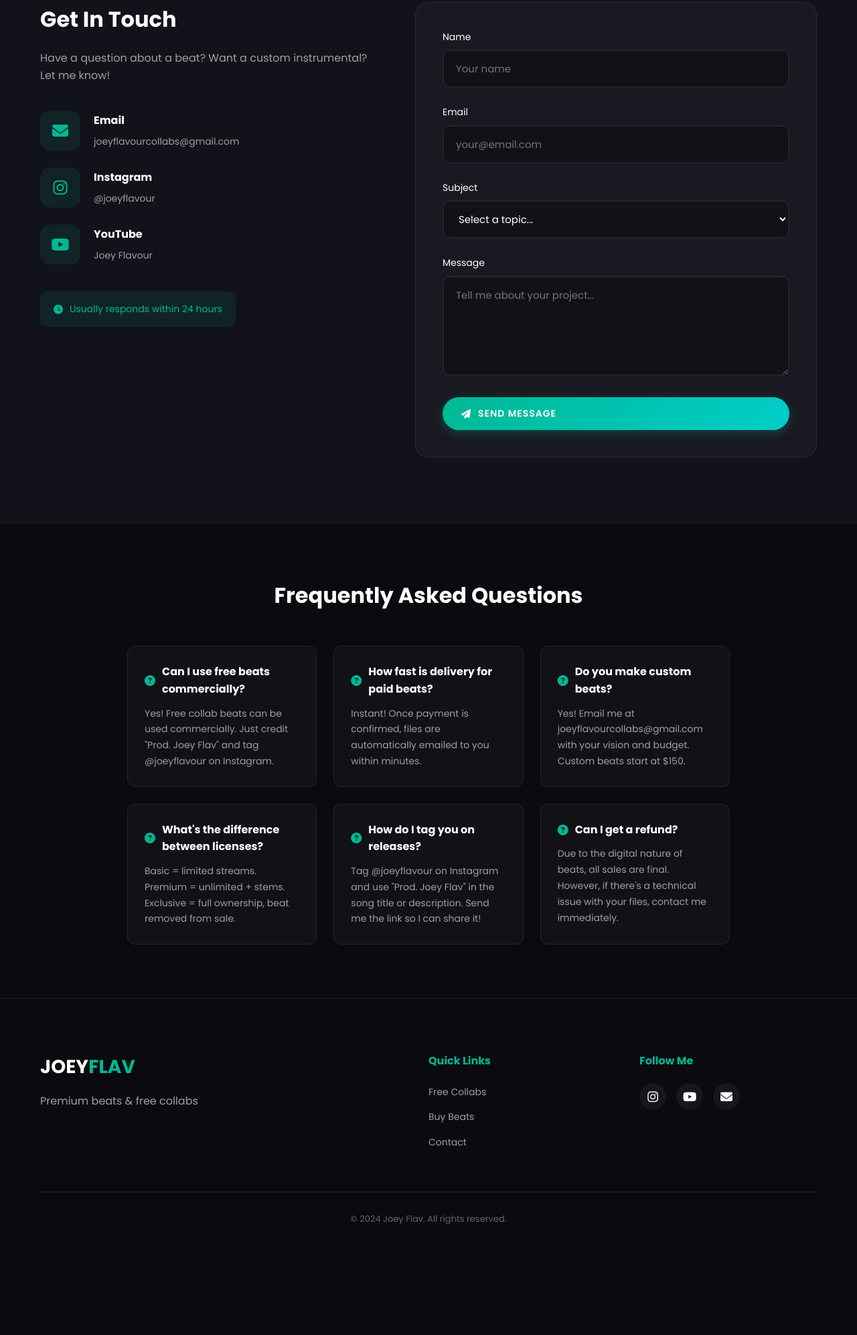
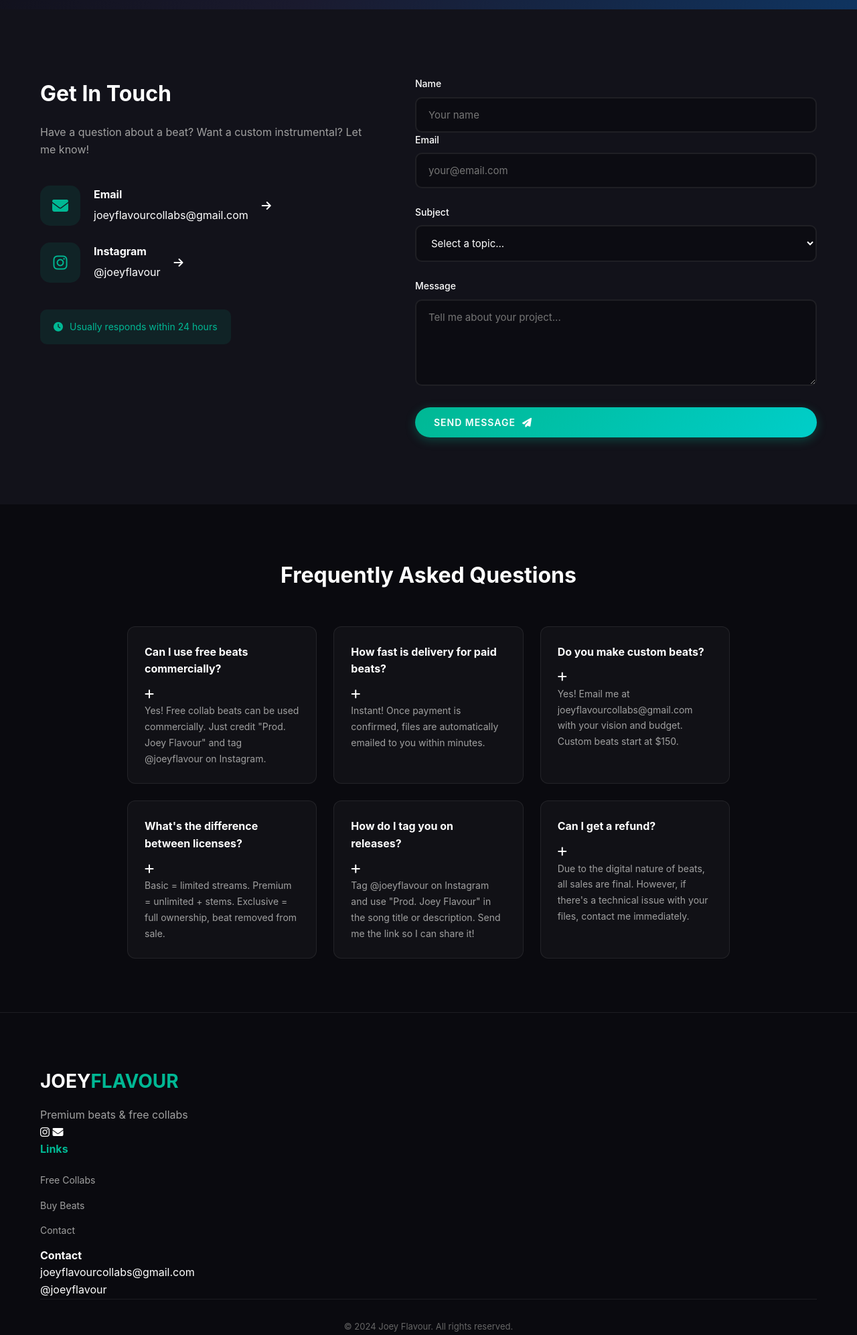
Before and after one commit to joeysbeatscollective-design/joey-s-collab-site, a plain HTML site: page contact.html in a window 1280 px wide. Shown: the part 497-2490 px from the top of the page at 67% size. Before the commit the page ends 2358 px from the top, so only its background shows below. Drawn offline with Linux system fonts and the light colour scheme.

Commit message:
Update contact.html

```diff
--- a/contact.html
+++ b/contact.html
@@ -3,9 +3,9 @@
 <head>
   <meta charset="UTF-8">
   <meta name="viewport" content="width=device-width, initial-scale=1.0">
-  <title>Contact - Joey Flav</title>
-  <link rel="preconnect" href="https://fonts.googleapis.com">
-  <link href="https://fonts.googleapis.com/css2?family=Poppins:wght@300;400;600;700;900&display=swap" rel="stylesheet">
+  <title>Contact - Joey Flavour</title>
+  <meta name="description" content="Contact Joey Flavour for collaborations, custom beats, and business inquiries.">
+
   <link rel="stylesheet" href="https://cdnjs.cloudflare.com/ajax/libs/font-awesome/6.4.0/css/all.min.css">
   <link rel="stylesheet" href="css/style.css">
 </head>
@@ -14,30 +14,47 @@
   <!-- Navigation -->
   <nav class="navbar">
     <div class="container">
-      <div class="logo">
-        <h1>JOEY<span>FLAV</span></h1>
-      </div>
+      <a href="index.html" class="logo">
+        <h1>JOEY<span>FLAVOUR</span></h1>
+      </a>
       <ul class="nav-links">
         <li><a href="index.html">FREE COLLABS</a></li>
         <li><a href="buy.html">BUY BEATS</a></li>
         <li><a href="contact.html" class="active">CONTACT</a></li>
       </ul>
-      <div class="social-icons">
-        <a href="https://instagram.com/joeyflavour" target="_blank"><i class="fab fa-instagram"></i></a>
-        <a href="https://youtube.com/@joeyflavour" target="_blank"><i class="fab fa-youtube"></i></a>
+      <div class="nav-right">
+        <a href="https://instagram.com/joeyflavour" target="_blank" class="social-link">
+          <i class="fab fa-instagram"></i>
+        </a>
+        <a href="mailto:joeyflavourcollabs@gmail.com" class="social-link">
+          <i class="fas fa-envelope"></i>
+        </a>
       </div>
-      <button class="mobile-menu-toggle">
-        <i class="fas fa-bars"></i>
+      <button class="mobile-menu-toggle" aria-label="Toggle menu">
+        <span class="hamburger"></span>
       </button>
     </div>
   </nav>
 
+  <!-- Mobile Menu -->
+  <div class="mobile-menu">
+    <ul>
+      <li><a href="index.html">FREE COLLABS</a></li>
+      <li><a href="buy.html">BUY BEATS</a></li>
+      <li><a href="contact.html">CONTACT</a></li>
+    </ul>
+    <div class="mobile-social">
+      <a href="https://instagram.com/joeyflavour" target="_blank"><i class="fab fa-instagram"></i></a>
+      <a href="mailto:joeyflavourcollabs@gmail.com"><i class="fas fa-envelope"></i></a>
+    </div>
+  </div>
+
   <!-- Hero -->
   <header class="hero hero-small">
-    <div class="hero-overlay"></div>
+    <div class="hero-bg"></div>
     <div class="hero-content">
-      <h1>Let's Connect 🤝</h1>
-      <p>Collaborations • Custom Beats • Business Inquiries</p>
+      <h1 class="hero-title">Let's Connect</h1>
+      <p class="hero-subtitle">Collaborations • Custom Beats • Business Inquiries</p>
     </div>
   </header>
 
@@ -52,35 +69,27 @@
           <p>Have a question about a beat? Want a custom instrumental? Let me know!</p>
 
           <div class="contact-methods">
-            <div class="contact-method">
+            <a href="mailto:joeyflavourcollabs@gmail.com" class="contact-method">
               <div class="method-icon">
                 <i class="fas fa-envelope"></i>
               </div>
               <div class="method-info">
                 <h3>Email</h3>
-                <a href="mailto:joeyflavourcollabs@gmail.com">joeyflavourcollabs@gmail.com</a>
+                <span>joeyflavourcollabs@gmail.com</span>
               </div>
-            </div>
+              <i class="fas fa-arrow-right"></i>
+            </a>
 
-            <div class="contact-method">
+            <a href="https://instagram.com/joeyflavour" target="_blank" class="contact-method">
               <div class="method-icon">
                 <i class="fab fa-instagram"></i>
               </div>
               <div class="method-info">
                 <h3>Instagram</h3>
-                <a href="https://instagram.com/joeyflavour" target="_blank">@joeyflavour</a>
+                <span>@joeyflavour</span>
               </div>
-            </div>
-
-            <div class="contact-method">
-              <div class="method-icon">
-                <i class="fab fa-youtube"></i>
-              </div>
-              <div class="method-info">
-                <h3>YouTube</h3>
-                <a href="https://youtube.com/@joeyflavour" target="_blank">Joey Flavour</a>
-              </div>
-            </div>
+              <i class="fas fa-arrow-right"></i>
+            </a>
           </div>
 
           <div class="response-time">
@@ -90,16 +99,17 @@
         </div>
 
         <!-- Contact Form -->
-        <div class="contact-form-container">
+        <div class="contact-form-wrapper">
           <form id="contact-form" class="contact-form">
+            <div class="form-row">
               <div class="form-group">
                 <label for="name">Name</label>
                 <input type="text" id="name" name="name" required placeholder="Your name">
               </div>
-
               <div class="form-group">
                 <label for="email">Email</label>
                 <input type="email" id="email" name="email" required placeholder="your@email.com">
+              </div>
             </div>
 
             <div class="form-group">
@@ -119,8 +129,9 @@
               <textarea id="message" name="message" rows="5" required placeholder="Tell me about your project..."></textarea>
             </div>
 
-            <button type="submit" class="btn-primary">
-              <i class="fas fa-paper-plane"></i> Send Message
+            <button type="submit" class="btn-primary btn-full">
+              <span>Send Message</span>
+              <i class="fas fa-paper-plane"></i>
             </button>
           </form>
         </div>
@@ -131,37 +142,69 @@
   <!-- FAQ Section -->
   <section class="faq-section">
     <div class="container">
+      <div class="section-header">
         <h2>Frequently Asked Questions</h2>
+      </div>
 
       <div class="faq-grid">
         <div class="faq-item">
-          <h3><i class="fas fa-question-circle"></i> Can I use free beats commercially?</h3>
-          <p>Yes! Free collab beats can be used commercially. Just credit "Prod. Joey Flav" and tag @joeyflavour on Instagram.</p>
+          <div class="faq-question">
+            <h3>Can I use free beats commercially?</h3>
+            <i class="fas fa-plus"></i>
+          </div>
+          <div class="faq-answer">
+            <p>Yes! Free collab beats can be used commercially. Just credit "Prod. Joey Flavour" and tag @joeyflavour on Instagram.</p>
+          </div>
         </div>
 
         <div class="faq-item">
-          <h3><i class="fas fa-question-circle"></i> How fast is delivery for paid beats?</h3>
+          <div class="faq-question">
+            <h3>How fast is delivery for paid beats?</h3>
+            <i class="fas fa-plus"></i>
+          </div>
+          <div class="faq-answer">
             <p>Instant! Once payment is confirmed, files are automatically emailed to you within minutes.</p>
+          </div>
         </div>
 
         <div class="faq-item">
-          <h3><i class="fas fa-question-circle"></i> Do you make custom beats?</h3>
+          <div class="faq-question">
+            <h3>Do you make custom beats?</h3>
+            <i class="fas fa-plus"></i>
+          </div>
+          <div class="faq-answer">
             <p>Yes! Email me at joeyflavourcollabs@gmail.com with your vision and budget. Custom beats start at $150.</p>
+          </div>
         </div>
 
         <div class="faq-item">
-          <h3><i class="fas fa-question-circle"></i> What's the difference between licenses?</h3>
+          <div class="faq-question">
+            <h3>What's the difference between licenses?</h3>
+            <i class="fas fa-plus"></i>
+          </div>
+          <div class="faq-answer">
             <p>Basic = limited streams. Premium = unlimited + stems. Exclusive = full ownership, beat removed from sale.</p>
+          </div>
         </div>
 
         <div class="faq-item">
-          <h3><i class="fas fa-question-circle"></i> How do I tag you on releases?</h3>
-          <p>Tag @joeyflavour on Instagram and use "Prod. Joey Flav" in the song title or description. Send me the link so I can share it!</p>
+          <div class="faq-question">
+            <h3>How do I tag you on releases?</h3>
+            <i class="fas fa-plus"></i>
+          </div>
+          <div class="faq-answer">
+            <p>Tag @joeyflavour on Instagram and use "Prod. Joey Flavour" in the song title or description. Send me the link so I can share it!</p>
+          </div>
         </div>
 
         <div class="faq-item">
-          <h3><i class="fas fa-question-circle"></i> Can I get a refund?</h3>
+          <div class="faq-question">
+            <h3>Can I get a refund?</h3>
+            <i class="fas fa-plus"></i>
+          </div>
+          <div class="faq-answer">
             <p>Due to the digital nature of beats, all sales are final. However, if there's a technical issue with your files, contact me immediately.</p>
+          </div>
         </div>
       </div>
     </div>
@@ -170,54 +213,62 @@
   <!-- Footer -->
   <footer class="footer">
     <div class="container">
-      <div class="footer-content">
+      <div class="footer-main">
         <div class="footer-brand">
-          <h3>JOEY<span>FLAV</span></h3>
+          <h3>JOEY<span>FLAVOUR</span></h3>
           <p>Premium beats & free collabs</p>
+          <div class="footer-social">
+            <a href="https://instagram.com/joeyflavour" target="_blank"><i class="fab fa-instagram"></i></a>
+            <a href="mailto:joeyflavourcollabs@gmail.com"><i class="fas fa-envelope"></i></a>
+          </div>
         </div>
         <div class="footer-links">
-          <h4>Quick Links</h4>
+          <h4>Links</h4>
           <ul>
             <li><a href="index.html">Free Collabs</a></li>
             <li><a href="buy.html">Buy Beats</a></li>
             <li><a href="contact.html">Contact</a></li>
           </ul>
         </div>
-        <div class="footer-social">
-          <h4>Follow Me</h4>
-          <div class="social-icons">
-            <a href="https://instagram.com/joeyflavour" target="_blank"><i class="fab fa-instagram"></i></a>
-            <a href="https://youtube.com/@joeyflavour" target="_blank"><i class="fab fa-youtube"></i></a>
-            <a href="mailto:joeyflavourcollabs@gmail.com"><i class="fas fa-envelope"></i></a>
-          </div>
+        <div class="footer-contact">
+          <h4>Contact</h4>
+          <p><a href="mailto:joeyflavourcollabs@gmail.com">joeyflavourcollabs@gmail.com</a></p>
+          <p><a href="https://instagram.com/joeyflavour" target="_blank">@joeyflavour</a></p>
         </div>
       </div>
       <div class="footer-bottom">
-        <p>&copy; 2024 Joey Flav. All rights reserved.</p>
+        <p>&copy; 2024 Joey Flavour. All rights reserved.</p>
       </div>
     </div>
   </footer>
 
   <script>
-    document.getElementById('contact-form').addEventListener('submit', async (e) => {
+    // Contact form handler
+    document.getElementById('contact-form').addEventListener('submit', (e) => {
       e.preventDefault();
 
       const formData = new FormData(e.target);
       const data = Object.fromEntries(formData);
 
-      // Create email body
-      const subject = encodeURIComponent(`[${data.subject}] Contact from ${data.name}`);
+      const subject = encodeURIComponent(`[${data.subject}] Message from ${data.name}`);
       const body = encodeURIComponent(
         `Name: ${data.name}\n` +
         `Email: ${data.email}\n` +
         `Subject: ${data.subject}\n\n` +
         `Message:\n${data.message}\n\n` +
         `---\n` +
-        `Sent from Joey Flav Beats contact form`
+        `Sent from Joey Flavour Beats`
       );
 
-      // Open email client with pre-filled info
       window.location.href = `mailto:joeyflavourcollabs@gmail.com?subject=${subject}&body=${body}`;
+    });
+
+    // FAQ Accordion
+    document.querySelectorAll('.faq-question').forEach(question => {
+      question.addEventListener('click', () => {
+        const item = question.parentElement;
+        item.classList.toggle('active');
+      });
     });
   </script>
 </body>
```
Lines whose indentation alone changed are shown as unchanged.
